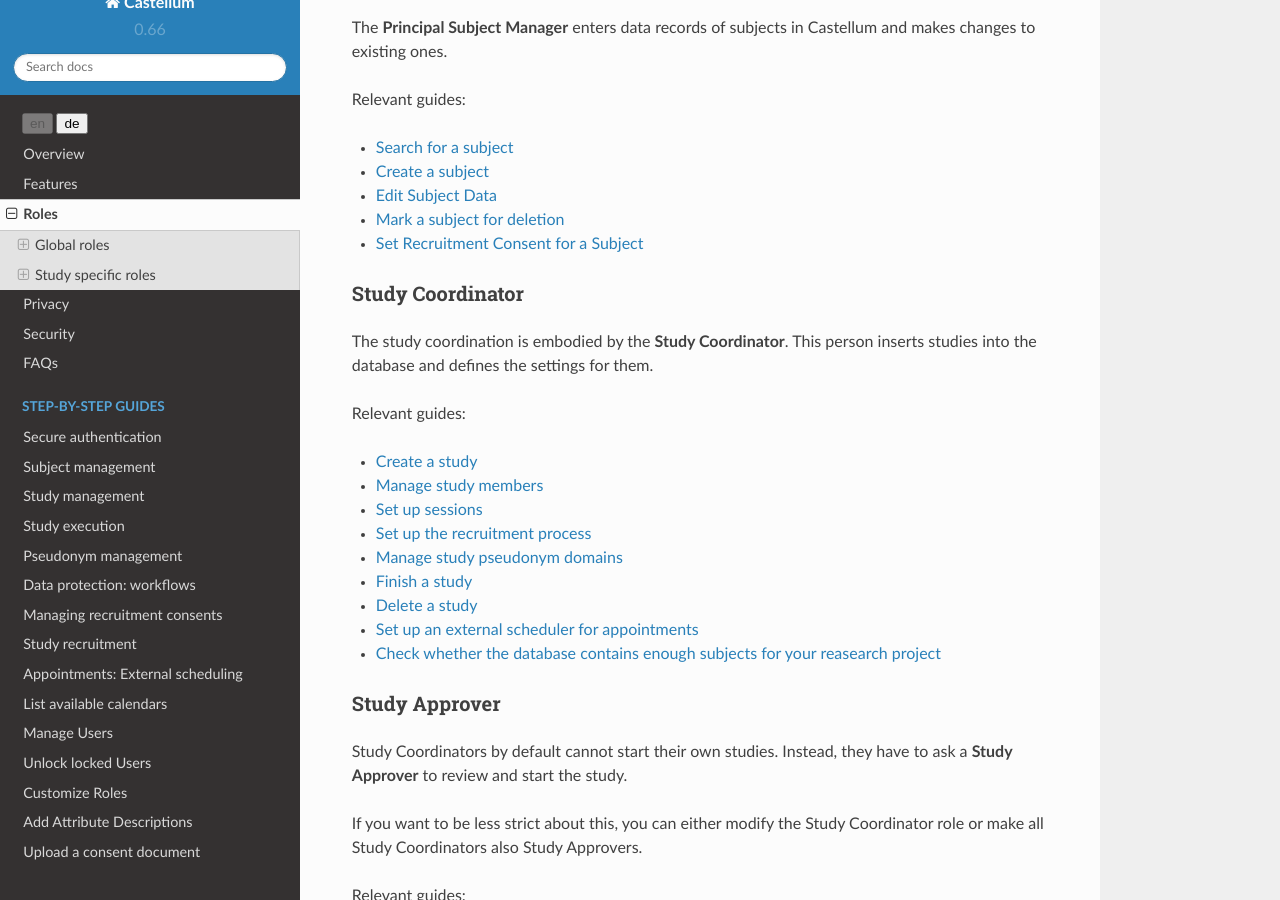
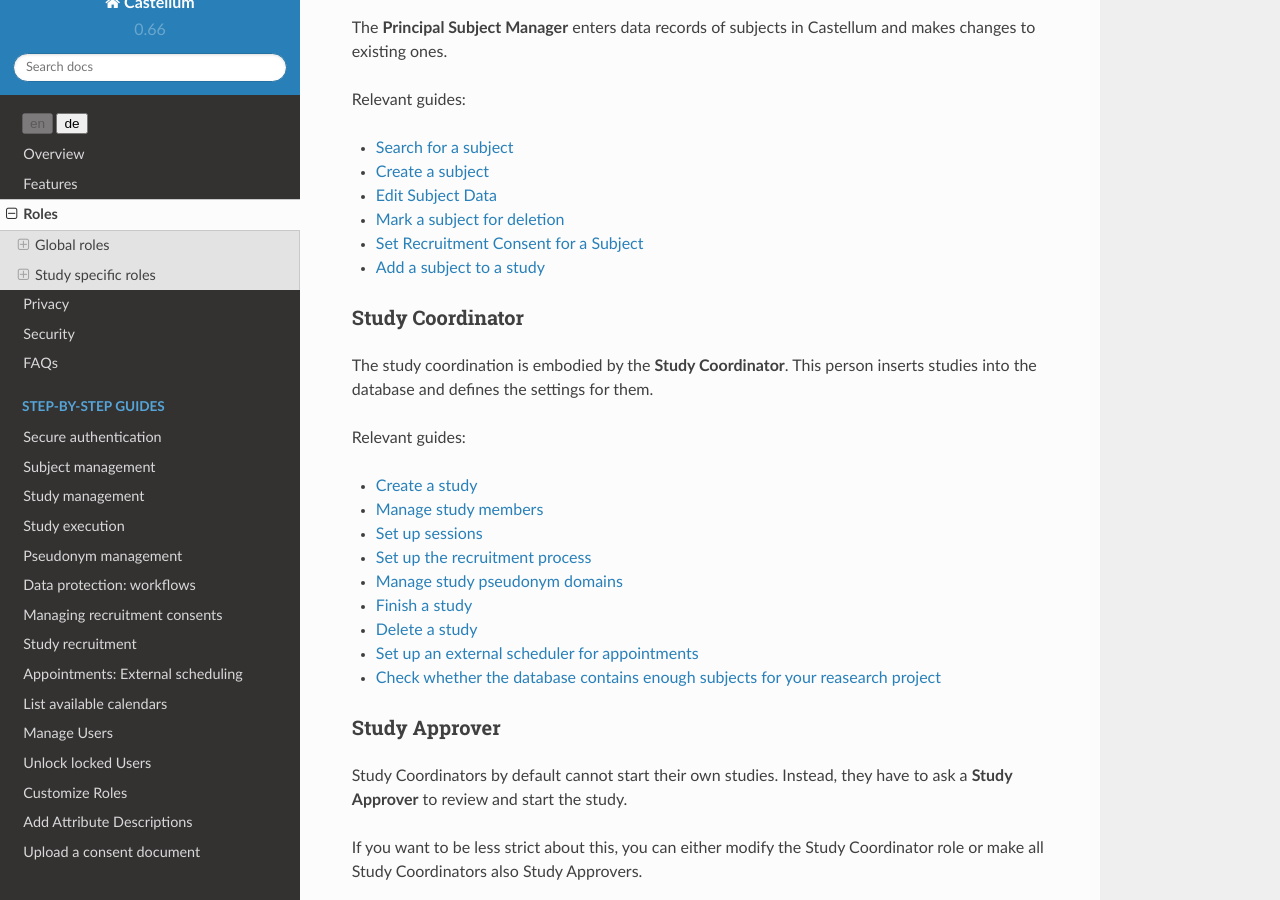
Before and after one commit to DouglasNeuroInformatics/castellum, a Sphinx documentation site: the page built from source/roles.rst, in a window 1280 px wide and 900 px high, scrolled down 447 px. Built offline with Sphinx 7.4.7 and the Read the Docs theme 2.0.0, drawn with Linux system fonts in a browser that asks for light colours.

Commit message:
ref subject-add-to-study from pricipal subject manager role

```diff
--- a/source/roles.rst
+++ b/source/roles.rst
@@ -28,6 +28,7 @@ Relevant guides:
 -   :ref:`subject-edit`
 -   :ref:`subject-to-be-deleted`
 -   :ref:`subject-consent`
+-   :ref:`subject-add-to-study`
 
 Study Coordinator
 ~~~~~~~~~~~~~~~~~
```
